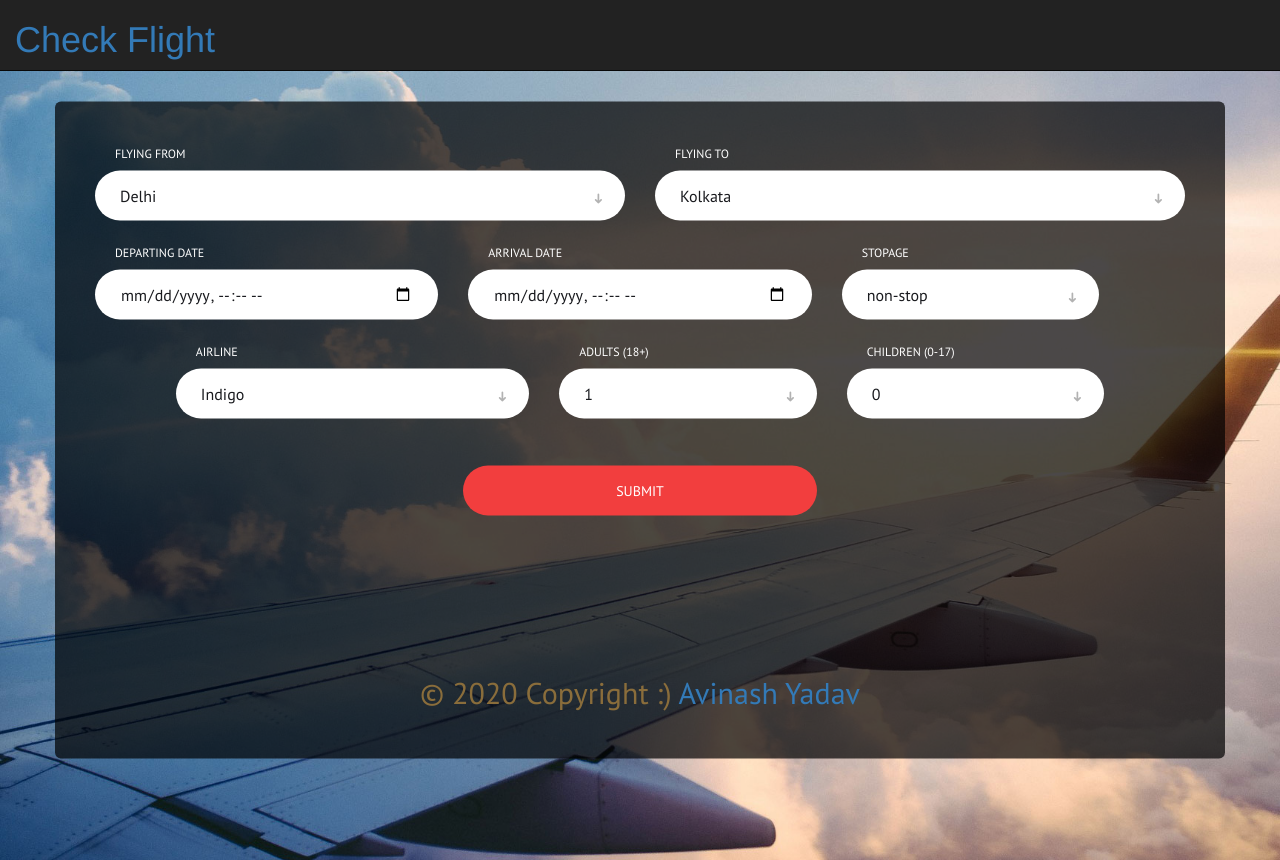
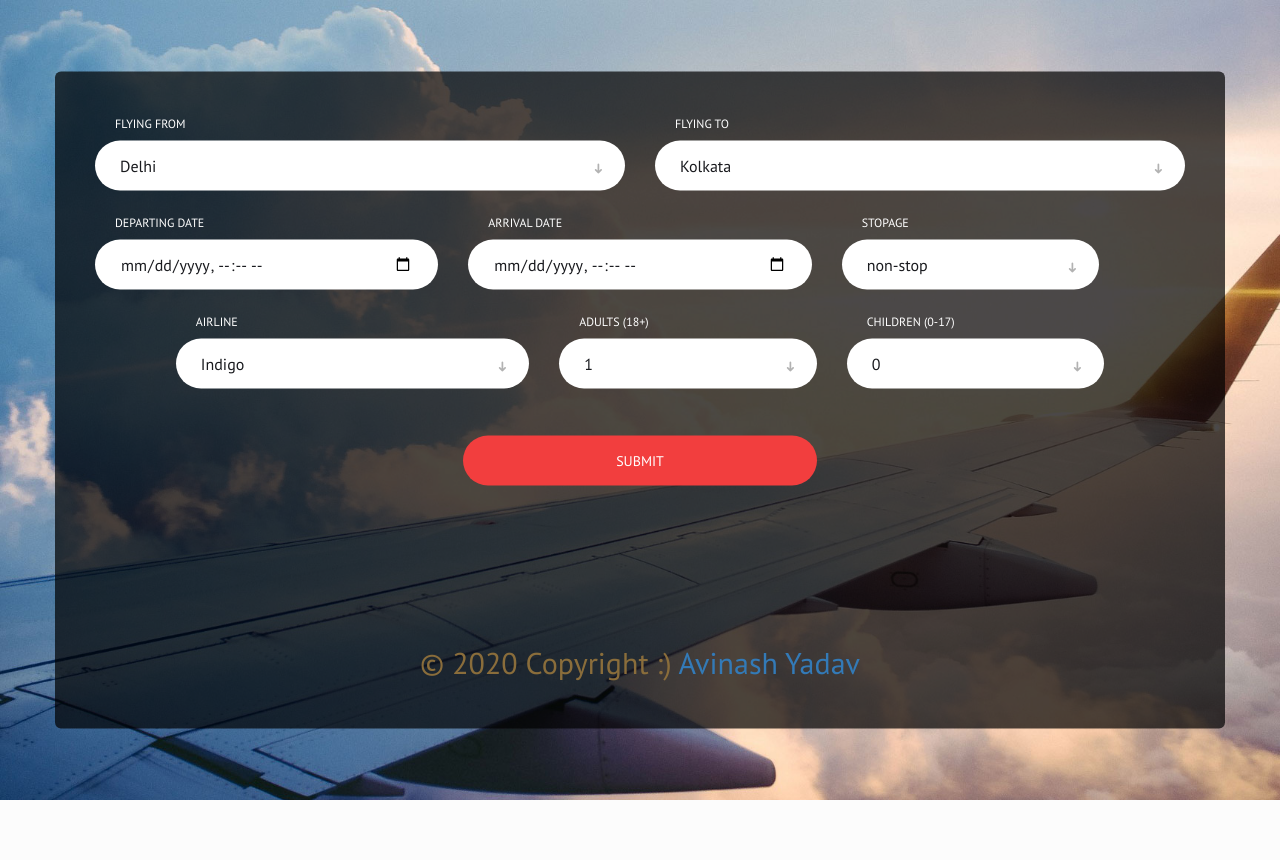
Before and after one commit to avinashyadav1998/flight, a Flask app: page / in a window 1280 px wide. After the commit the page ends 800 px from the top, so only its background shows below. Run offline with Flask 2, Linux system fonts and the light colour scheme; parts of the project's set-up code (start-up, migrations or seed data) failed here and were passed over; some libraries are stand-ins or nearby versions.

Commit message:
Add files via upload

```diff
--- a/templates/index.html
+++ b/templates/index.html
@@ -31,7 +31,7 @@
 <body>
 
 
-	<!-- As a heading -->
+	<!-- As a heading
     <nav class="navbar navbar-inverse navbar-fixed-top">
         <div class="container-fluid">
             <div class="navbar-header">
@@ -41,7 +41,7 @@
     </nav>
 
     <br><br><br>
-
+		-->
 
 	<div id="booking" class="section">
 		<div class="section-center">
@@ -180,9 +180,6 @@
 					</div>
 				</div>
 				</div>
-					<br>
-			        <br>
-			        <h3 class="text-danger">{{ prediction_text }}</h3>
 		</div>
 	</div>
 
```
